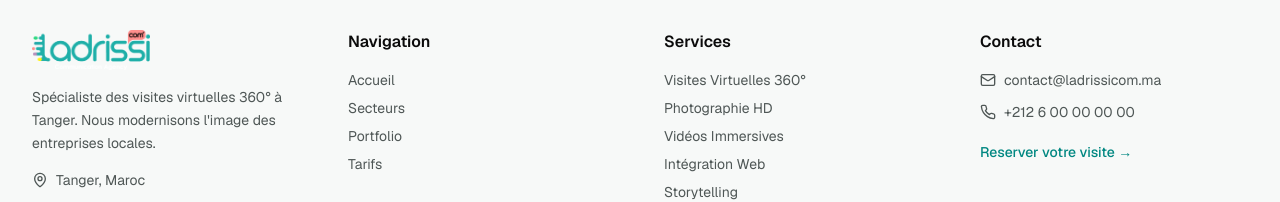
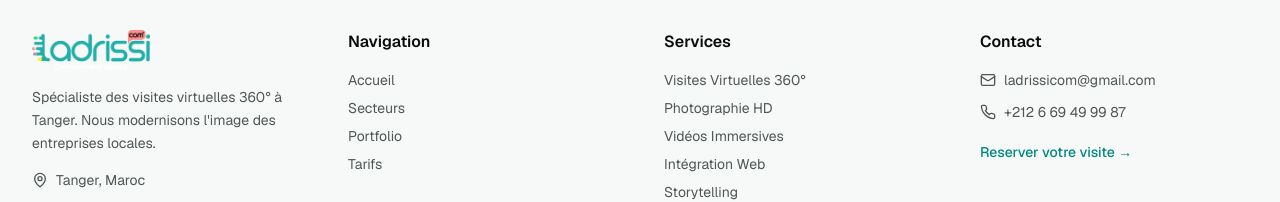
Before and after one commit to le3shiri/visite-virtuelle, a Next.js app: page /blog in a window 1280 px wide. Shown: the part 307-509 px from the top of the page. Built offline with nearby package versions, Linux system fonts and the light colour scheme.

Commit message:
Update footer.tsx

```diff
--- a/components/footer.tsx
+++ b/components/footer.tsx
@@ -72,17 +72,17 @@ export function Footer() {
             <ul className="flex flex-col gap-3 text-sm text-muted-foreground">
               <li>
                 <a
-                  href="mailto:contact@ladrissicom.ma"
+                  href="mailto:ladrissicom@gmail.com"
                   className="flex items-center gap-2 hover:text-foreground transition-colors"
                 >
                   <Mail className="h-4 w-4" />
-                  contact@ladrissicom.ma
+                  ladrissicom@gmail.com
                 </a>
               </li>
               <li>
-                <a href="tel:+212600000000" className="flex items-center gap-2 hover:text-foreground transition-colors">
+                <a href="tel:+212669499987" className="flex items-center gap-2 hover:text-foreground transition-colors">
                   <Phone className="h-4 w-4" />
-                  +212 6 00 00 00 00
+                  +212 6 69 49 99 87
                 </a>
               </li>
               <li>
```
